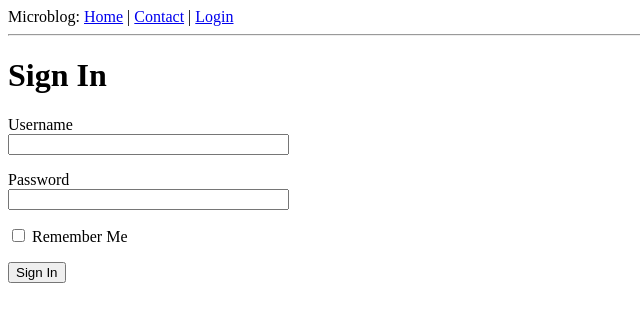
After one commit to AnastasiosLouka/simple_api, a Flask app: page /login in a window 1280 px wide. The commit adds this page. Shown: the top 322 px of the page, without its empty margins (0-640 px from the left). Run offline with Flask 3, Linux system fonts and the light colour scheme.

Commit message:
Implement forms

```diff
--- /dev/null
+++ b/app/forms.py
@@ -0,0 +1,9 @@
+from flask_wtf import FlaskForm
+from wtforms import StringField, PasswordField, BooleanField, SubmitField
+from wtforms.validators import DataRequired
+
+class LoginForm(FlaskForm):
+    username = StringField('Username', validators=[DataRequired()])
+    password = PasswordField('Password', validators=[DataRequired()])
+    remember_me = BooleanField('Remember Me')
+    submit = SubmitField('Sign In')
--- a/app/routes.py
+++ b/app/routes.py
@@ -1,5 +1,6 @@
 from app import app
-from flask import render_template
+from app.forms import LoginForm
+from flask import render_template, flash, redirect, jsonify
 
 @app.route('/')
 @app.route('/index')
@@ -17,7 +18,23 @@ def index():
         }
     ]
     return render_template('index.html',title=title, user=user, posts=posts)
+    # return jsonify({
+    #     "title": title,
+    #     "username": user['username'],
+    #     "posts": posts
+    # }), 200
 
 @app.route('/contact')
 def contact():
     return render_template('contact.html')
+
+
+
+@app.route('/login', methods=['GET', 'POST'])
+def login():
+    form = LoginForm()
+    if form.validate_on_submit():
+        flash('Login requested for user {}, remember_me={}'.format(
+            form.username.data, form.remember_me.data))
+        return redirect('/index')
+    return render_template('login.html', title='Sign In', form=form)
--- a/app/templates/base.html
+++ b/app/templates/base.html
@@ -8,7 +8,8 @@
       {% endif %}
     </head>
     <body>
-        <div>Microblog: <a href="/index">Home</a> | <a href="/contact">Contact</a></div>
+        <div>Microblog: <a href="/index">Home</a> | <a href="/contact">Contact</a> | <a href="/login">Login</a>
+        </div>
         <hr>
         {% block content %}{% endblock %}
     </body>
--- /dev/null
+++ b/app/templates/login.html
@@ -0,0 +1,24 @@
+{% extends "base.html" %}
+
+{% block content %}
+    <h1>Sign In</h1>
+    <form action="" method="post" novalidate>
+        {{ form.hidden_tag() }}
+        <p>
+            {{ form.username.label }}<br>
+            {{ form.username(size=32) }}<br>
+            {% for error in form.username.errors %}
+            <span style="color: red;">[{{ error }}]</span>
+            {% endfor %}
+        </p>
+        <p>
+            {{ form.password.label }}<br>
+            {{ form.password(size=32) }}<br>
+            {% for error in form.password.errors %}
+            <span style="color: red;">[{{ error }}]</span>
+            {% endfor %}
+        </p>
+        <p>{{ form.remember_me() }} {{ form.remember_me.label }}</p>
+        <p>{{ form.submit() }}</p>
+    </form>
+{% endblock %}
```
